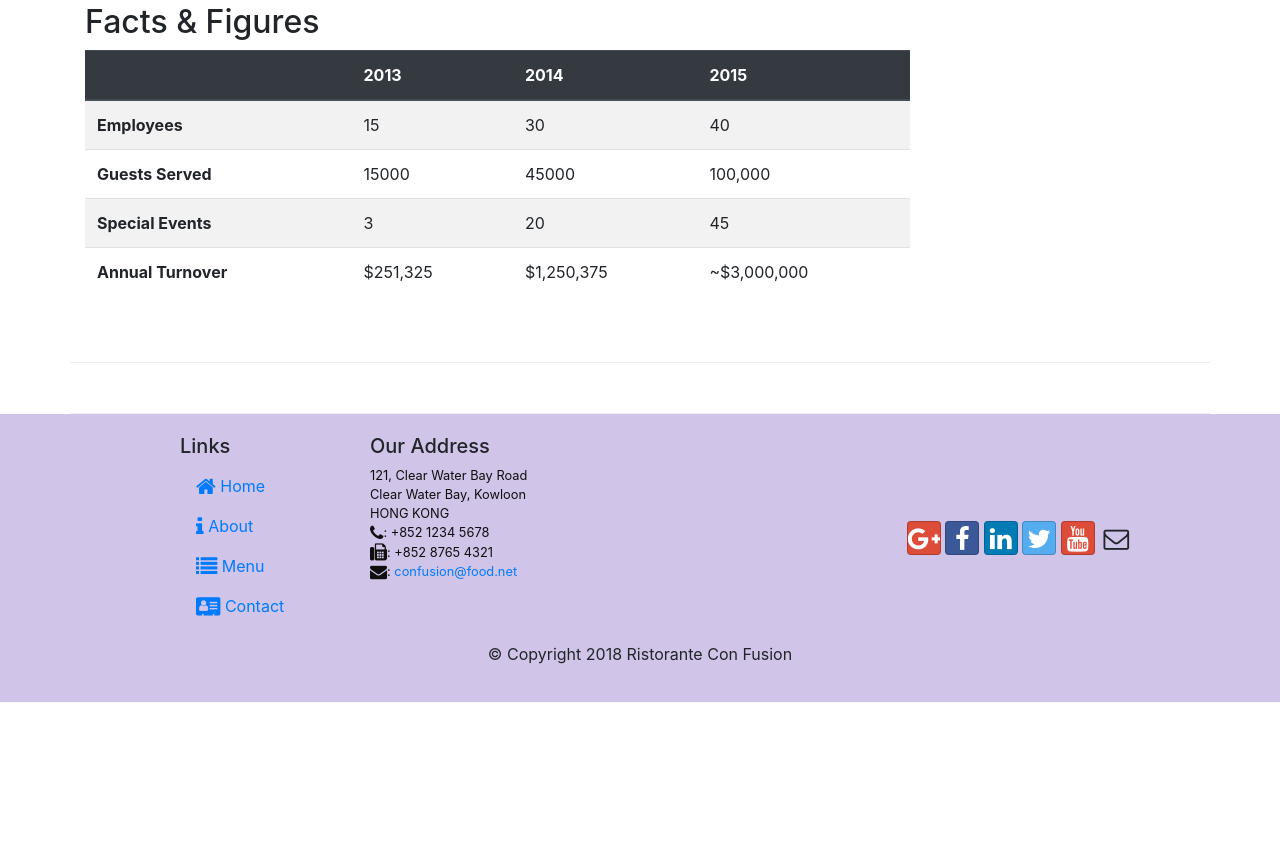
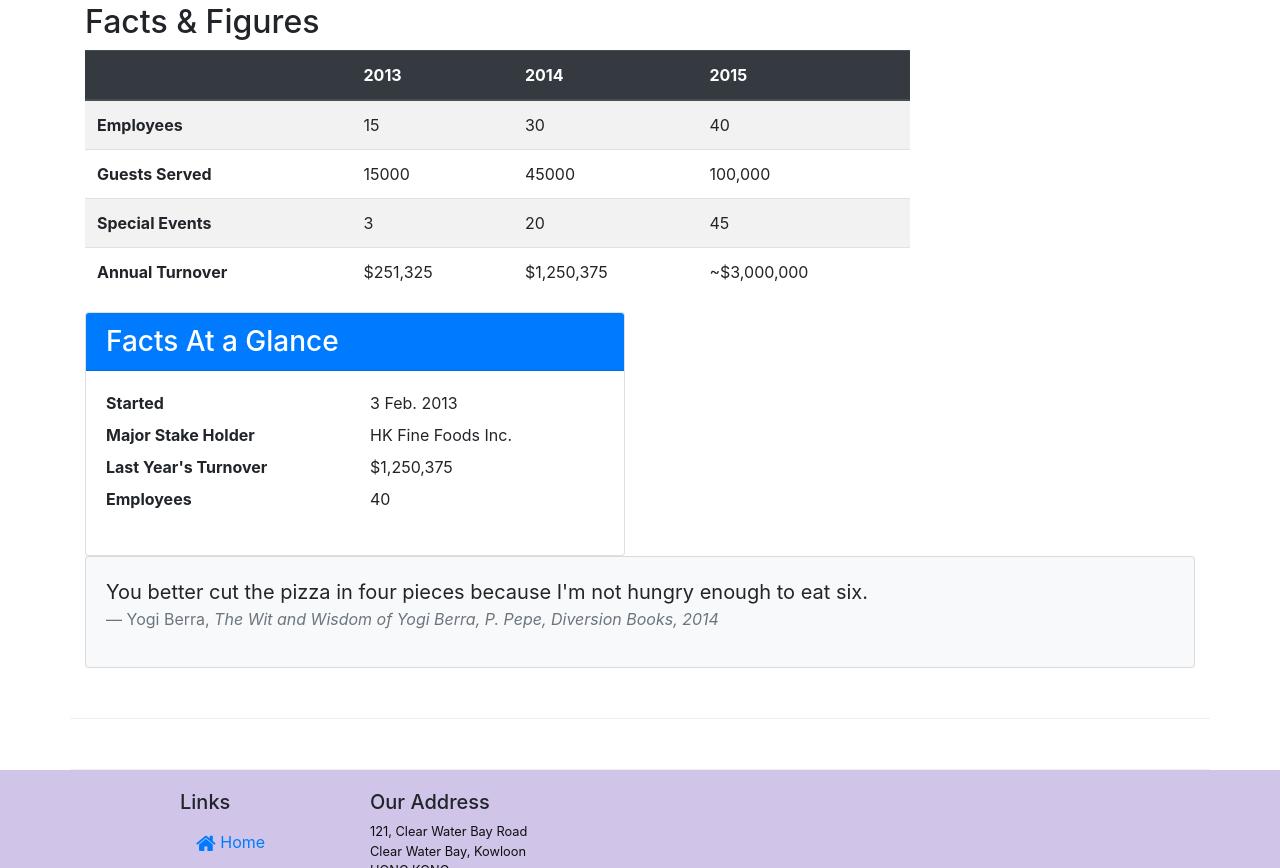
Before and after one commit to TheApurvJindal/Intro-bootstrap, a website: page aboutus.html in a window 1280 px wide. Shown: the part 1651-2519 px from the top of the page. Before the commit the page ends 2353 px from the top, so only its background shows below. Drawn offline with nearby package versions, Linux system fonts and the light colour scheme.

Commit message:
tables and cards

```diff
--- a/aboutus.html
+++ b/aboutus.html
@@ -134,7 +134,36 @@
                     </table>
                 </div>
             </div>
-             <div class="col-12 col-sm-3">
+
+            <div class="col-12 col-sm-6">
+                <div class="card">
+                    <h3 class="card-header bg-primary text-white">Facts At a Glance</h3>
+                    <div class="card-body">
+                        <dl class="row">
+                            <dt class="col-6">Started</dt>
+                            <dd class="col-6">3 Feb. 2013</dd>
+                            <dt class="col-6">Major Stake Holder</dt>
+                            <dd class="col-6">HK Fine Foods Inc.</dd>
+                            <dt class="col-6">Last Year's Turnover</dt>
+                            <dd class="col-6">$1,250,375</dd>
+                            <dt class="col-6">Employees</dt>
+                            <dd class="col-6">40</dd>
+                        </dl>
+                    </div>
+                </div>
+            </div>
+
+            <div class="col-12">
+                <div class="card card-body bg-light">
+                    <blockquote class="blockquote">
+                        <p class="mb-0">You better cut the pizza in four pieces because
+                            I'm not hungry enough to eat six.</p>
+                        <footer class="blockquote-footer">Yogi Berra,
+                            <cite title="Source Title">The Wit and Wisdom of Yogi Berra,
+                            P. Pepe, Diversion Books, 2014</cite>
+                        </footer>
+                    </blockquote>
+                </div>
             </div>
        </div>
 
```
Also changed, not shown: index.html (+18 -12 lines).
